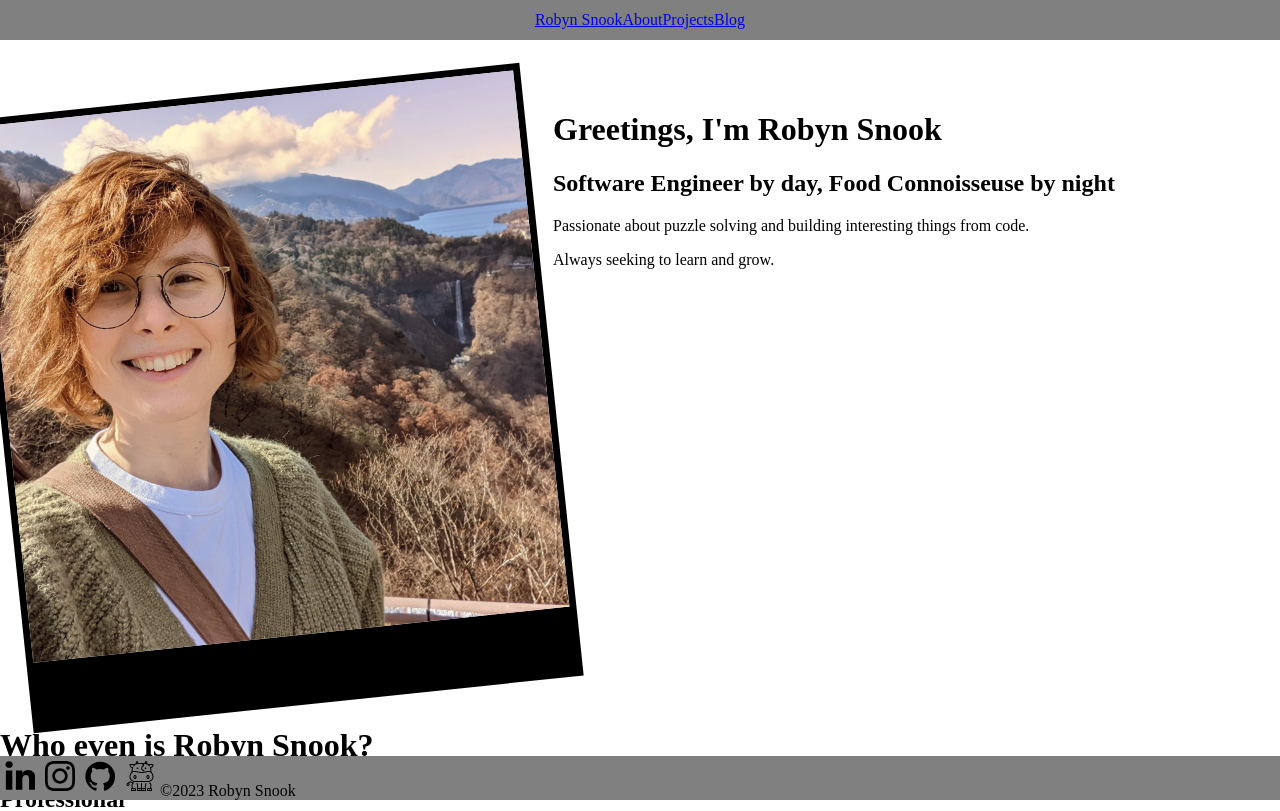
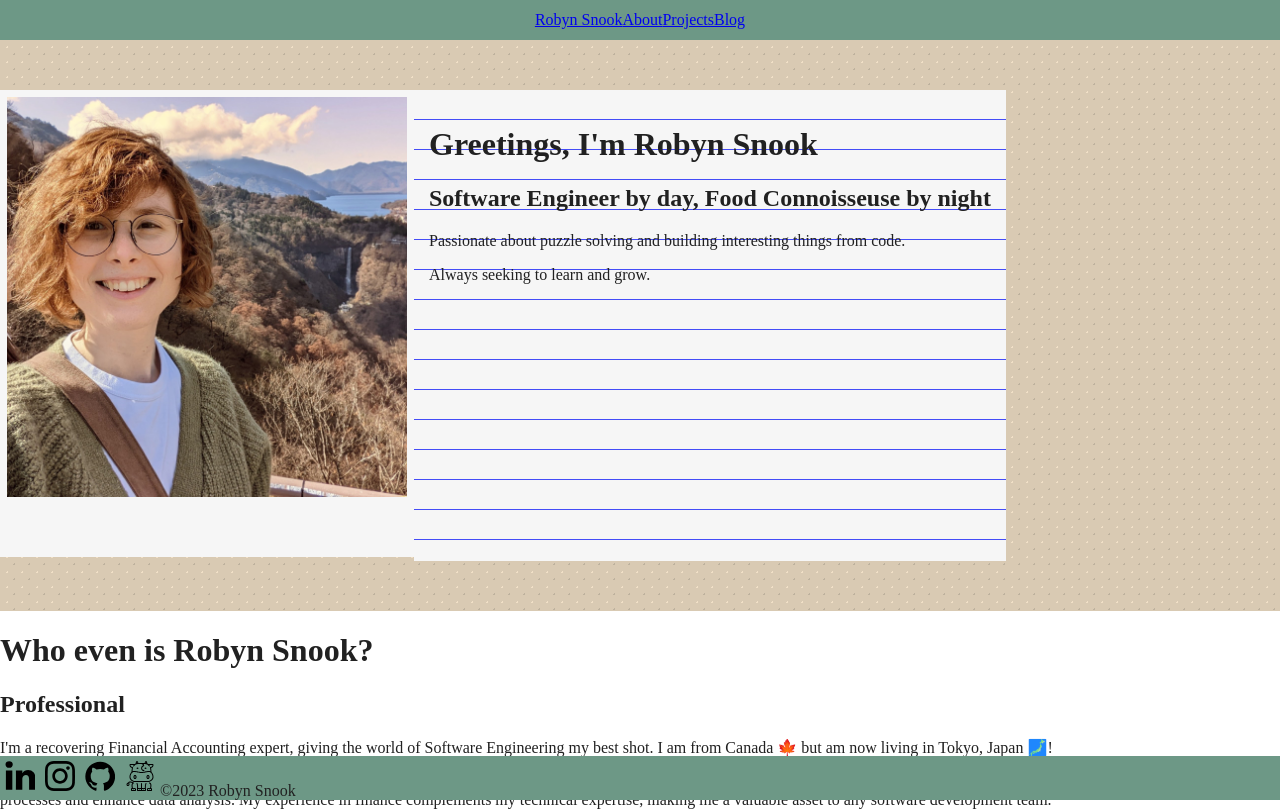
Before and after one commit to Moocau/https---github.com-Moocau-personal-site, a Next.js app: page / in a window 1280 px wide. Shown: the top 811 px of the page. Built offline with nearby package versions, Linux system fonts and the light colour scheme.

Commit message:
feat: basic styling and backbone for image react

```diff
--- a/components/Splash.tsx
+++ b/components/Splash.tsx
@@ -1,17 +1,71 @@
 import React from 'react';
 import Image from 'next/image';
+import { useRef } from 'react';
 
 export const Splash = () => {
+  const poloroid = useRef<HTMLDivElement>(null);
+
+  const mouse = {
+    _x: 0,
+    _y: 0,
+    x: 0,
+    y: 0,
+    updatePosition: function(event: React.MouseEvent) {
+      let e = event || window.event;
+      this.x = e.clientX - this._x;
+      this.y = (e.clientY - this._y) * -1;
+    },
+    setOrigin: function () {
+      if (poloroid.current !== null) {
+        this._x = poloroid.current.offsetLeft;
+        this._y = 0;
+      }
+    },
+    show: function() {
+      return `(${this.x}, ${this.y})`;
+    }
+  };
+
+  mouse.setOrigin();
+
+  const updateImage = (e: React.MouseEvent) => {
+    if (poloroid.current !== null) {
+      mouse.updatePosition(e);
+      transformImageStyle(
+      (mouse.y / poloroid.current.offsetHeight / 2).toFixed(2),
+      (mouse.x / poloroid.current.offsetWidth / 2).toFixed(2)
+      );
+    };
+  };
+
+  const onMouseEnterHandler = (e: React.MouseEvent)  => {
+    updateImage(e);
+  };
+
+  const transformImageStyle = (x: any, y: any) => {
+    let style = `rotateX("${x}"deg) rotateY("${y}"deg)`;
+    if (poloroid.current !== null) {
+      poloroid.current.style.transform = style;
+    }
+  };
+
+  if (poloroid.current !== null) {
+    poloroid.current.onmouseenter = onMouseEnterHandler;
+    poloroid.current.onmousemove = onMouseEnterHandler;
+  }
+
   return (
-    <div className='splash-welcome-mat'>
-      <Image
-        src='/splash-image.jpeg'
-        alt='me'
-        width='539'
-        height='539'
-        id='splash-image'
-      />
-      <div>
+    <div className='splash-container'>
+      <div className='image-container' ref={poloroid}>
+        <Image
+          src='/splash-image.jpeg'
+          alt='image of me in the mountains'
+          width='400'
+          height='400'
+          id='splash-image'
+        />
+      </div>
+      <div className='splash-message'>
         <h1>Greetings, I'm Robyn Snook</h1>
         <h2>Software Engineer by day, Food Connoisseuse by night</h2>
         <p>Passionate about puzzle solving and building interesting things from code.</p>
--- a/pages/_app.tsx
+++ b/pages/_app.tsx
@@ -15,7 +15,7 @@ export default function App({ Component, pageProps }: AppProps) {
   return (
     <div className='page-container'>
       <Navbar />
-      <div>
+      <div className='splash-welcome-mat'>
         {router.pathname === '/' && <Splash />}
       </div>
       <div>
--- a/styles/Footer.scss
+++ b/styles/Footer.scss
@@ -1,7 +1,9 @@
+@import 'styles/Home.module.scss';
+
 .footer-container {
   bottom: 0;
   position: sticky;
-  background-color: grey;
+  background-color: $mintGreenNavigation;
   width: 100%;
 
   svg {
--- /dev/null
+++ b/styles/Home.module.scss
@@ -0,0 +1,7 @@
+$pinboard: #D9CAB3;
+$pinboardLight: #f1e0c7;
+$pinboardDark: #beb29e;
+
+$offWhite: #F6F6F6;
+$darkTextColor: #212121;
+$mintGreenNavigation: #6D9886;
--- a/styles/Navbar.scss
+++ b/styles/Navbar.scss
@@ -1,8 +1,10 @@
+@import 'styles/Home.module.scss';
+
 .navigation-bar {
   height: 40px;
   width: 100%;
   display: flex;
   align-items: center;
   justify-content: center;
-  background-color: grey;
+  background-color: $mintGreenNavigation;
 }
--- a/styles/Splash.scss
+++ b/styles/Splash.scss
@@ -1,14 +1,26 @@
+@import 'styles/Home.module.scss';
+
 .splash-welcome-mat {
-  margin-top: 50px;
   display: flex;
+  background-color: $pinboard;
+  background-image: radial-gradient($pinboardLight 1px, transparent 1px),radial-gradient($pinboardDark 1px, transparent 1px);
+  background-size: calc(15 * 1px) calc(15 * 1px);
+  background-position: 0 0,calc(7 * 1px) calc(7 * 1px);
+
+  .splash-container {
+    margin: 50px 0;
+    display: flex;
+  }
 
   #splash-image {
-    border: 7px solid black;
-    border-bottom: 70px solid #000000;
-    transform: rotate(-6deg);
+    border: 7px solid $offWhite;
+    border-bottom: 60px solid $offWhite;
   }
 
-  #splash-image:hover {
-    transform: rotate(0deg)
+  .splash-message {
+    padding: 15px;
+    background-color: $offWhite;
+    background-size: 30px 30px;
+    background-image:  repeating-linear-gradient(0deg, #444cf7, #444cf7 1px, $offWhite 1px, $offWhite);
   }
 }
--- a/styles/globals.scss
+++ b/styles/globals.scss
@@ -1,5 +1,8 @@
+@import 'styles/Home.module.scss';
+
 body {
   all: unset;
+  color: $darkTextColor
 }
 
 .page-container {
```
